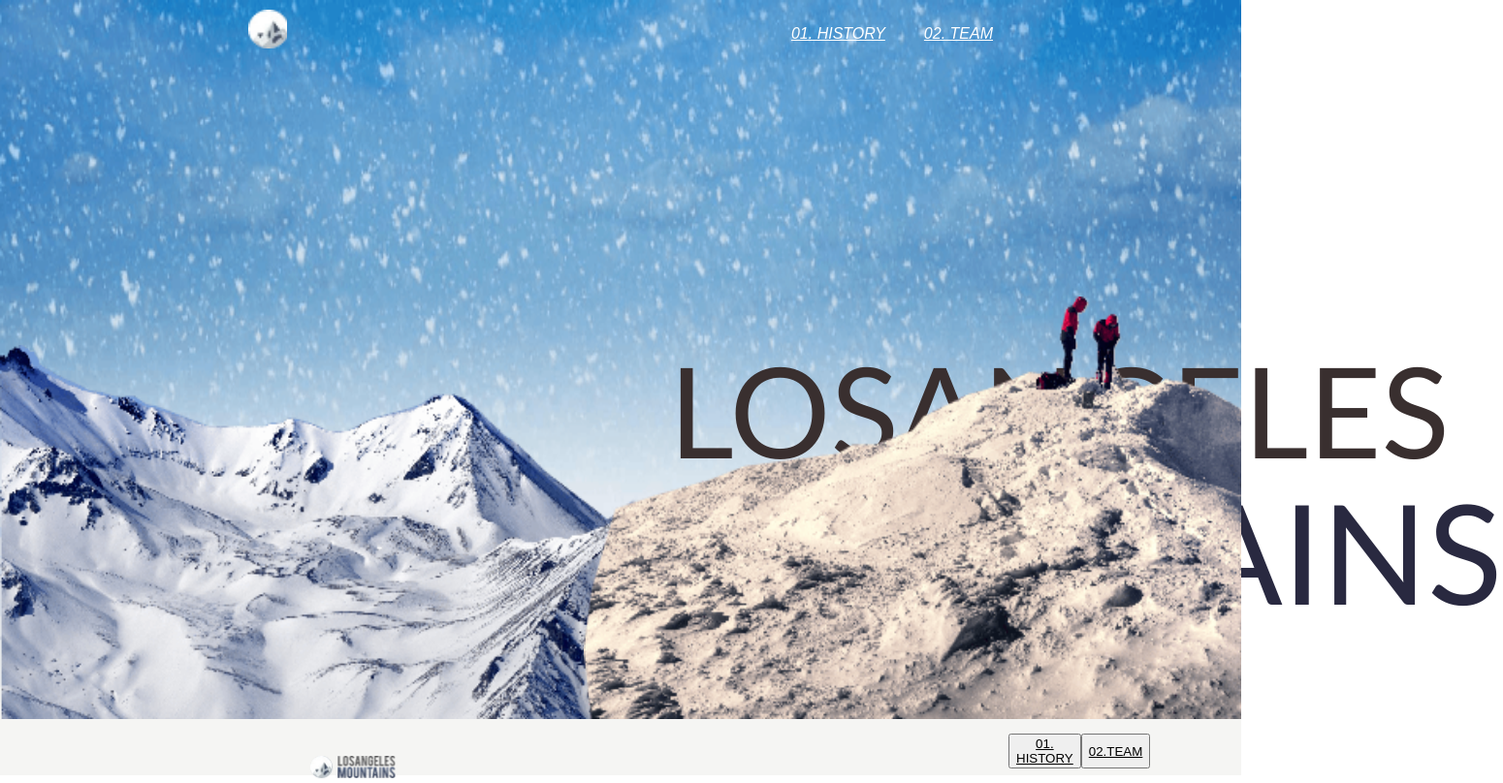
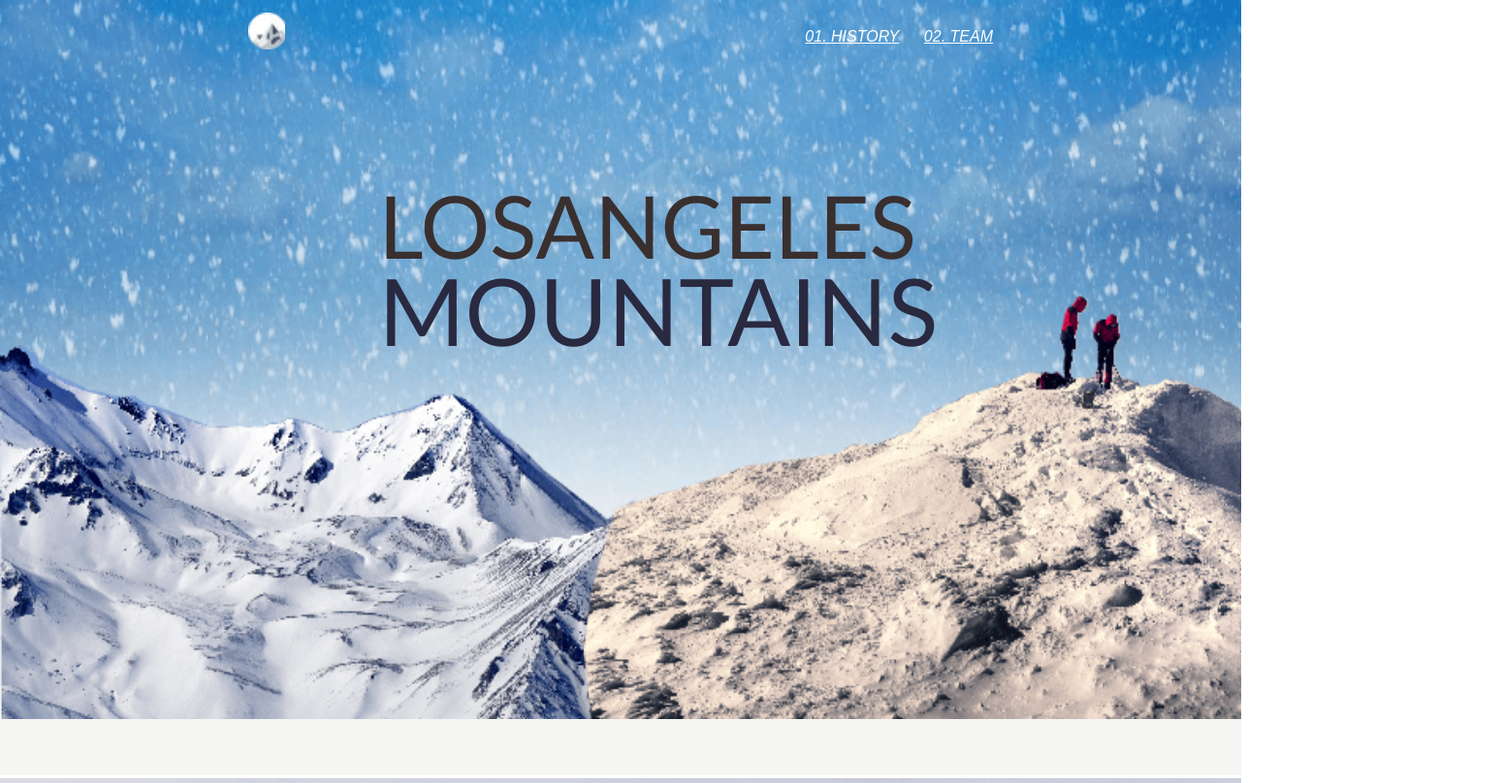
Before and after one commit to RennyAntony/Losangeles, a plain HTML site: page index.html in a window 1280 px wide. Shown: the top 808 px of the page at 97% size, 1550 px wide, since content can reach past the window. Drawn offline with Linux system fonts and the light colour scheme.

Commit message:
added viewport

```diff
--- a/index.html
+++ b/index.html
@@ -19,7 +19,7 @@
 
 
         <div class="header">
-            <img class="top" src="img/icon.png" alt="" height="40px" width="40px" />
+            <img class="top" src="img/icon.png" alt=""/>
             <ul>
                 <li><a href="#histo">01. HISTORY</a></li>
                 <li><a href="#climbo">02. TEAM</a></li>
@@ -33,8 +33,9 @@
 
         <div class="para1">
             <p style="
-            text-align: center;
-            font-size: 130px;
+            text-align:center;
+            font-size: 7vw;
+            margin:2vw 3vw 3vw 0.5vw;
             color: rgb(57, 47, 47);
             font-family: 'Trebuchet MS', 'Lucida Sans Unicode', 'Lucida Grande',
               'Lucida Sans', Arial, sans-serif;
@@ -47,7 +48,8 @@
         <div class="para2">
             <p style="
             text-align: center;
-            font-size: 143px;
+            font-size: 7.5vw;
+            margin:3vw 3vw 2vw 0.5vw;
             color: rgb(41, 41, 64);
             font-family: 'Trebuchet MS', 'Lucida Sans Unicode', 'Lucida Grande',
               'Lucida Sans', Arial, sans-serif;">MOUNTAINS</p>
--- a/style.css
+++ b/style.css
@@ -18,39 +18,51 @@ body{
 
 .main .header {
    position:absolute;
-   top:10px;
+   top:1vw;
    left:20%;
    width:60%;
    display:flex;
    justify-content:space-between;
 }
-/* .main  .header img{
-    width:40px;
-} */
+.main  .header img{
+    width:3vw;
+    height:3vw;
+}
  .main .header ul{
     display:flex;
 
  }
  .main .header li{
     list-style:none;
-    padding-left:20px;
+    padding-left:1vw;
  }
  .main .header li a {
      color:white;
      font-style:italic;
-     padding-left:20px;
+     padding-left:1vw;
  }
  .para1{
     position:absolute;
-    top:215px;
-    left:690px;
+
+    text-align:center;
+    font-size: 7vw;
+    top:12vw;
+    left:30vw;
+    color: rgb(57, 47, 47);
+    font-family: 'Trebuchet MS', 'Lucida Sans Unicode', 'Lucida Grande',
+      'Lucida Sans', Arial, sans-serif;
 
 
  }
  .para2{
     position:absolute;
-    top:340px;
-    left:690px;
+    text-align: center;
+    font-size: 7.5vw;
+    top:17.5vw;
+    left:30vw;
+    color: rgb(41, 41, 64);
+    font-family: 'Trebuchet MS', 'Lucida Sans Unicode', 'Lucida Grande',
+      'Lucida Sans', Arial, sans-serif;
  }
  .main .mount-left{
     position:absolute;
@@ -63,27 +75,27 @@ body{
  .main .mount-right{
     position:absolute;
     bottom:80px;
-    right:0px;
+    right:0vw;
     width:53%;
     height:53%;
     z-index:1;
  }
+ .main .losa img{
+    position:absolute;
+    bottom:1vw;
+    left:25%;
+    width:7%;
+   }
 .history{
     position:relative;
 
 }
-.history .losa img{
- position:absolute;
- top:-5.5%;
- left:25%;
- width:7%;
-}
+
 .history .list1 {
     position:relative;
-    margin-left:130vh;
-    margin-right:40vh;
-    bottom:65px;
+    top:6vw;
     display:flex;
+    color:black;
     justify-content:space-between;
 }
 .history img.background2{
```
